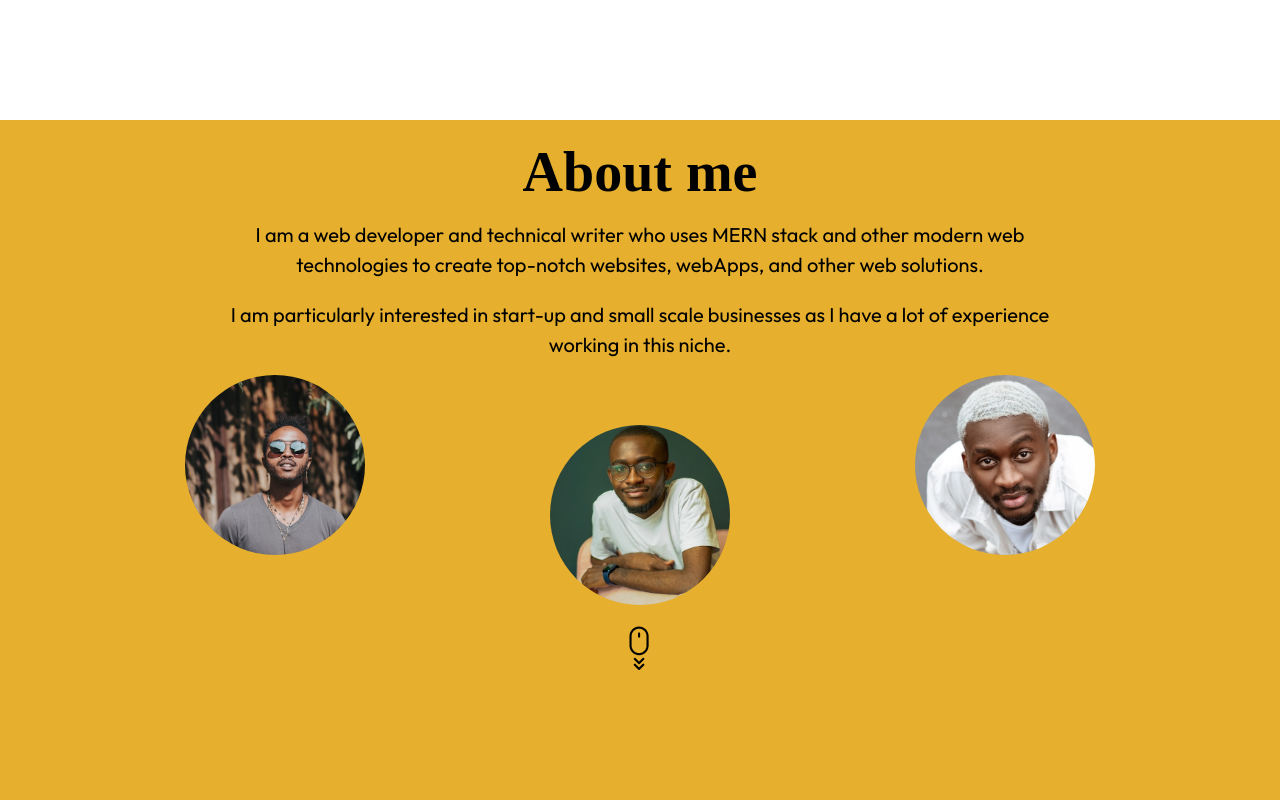
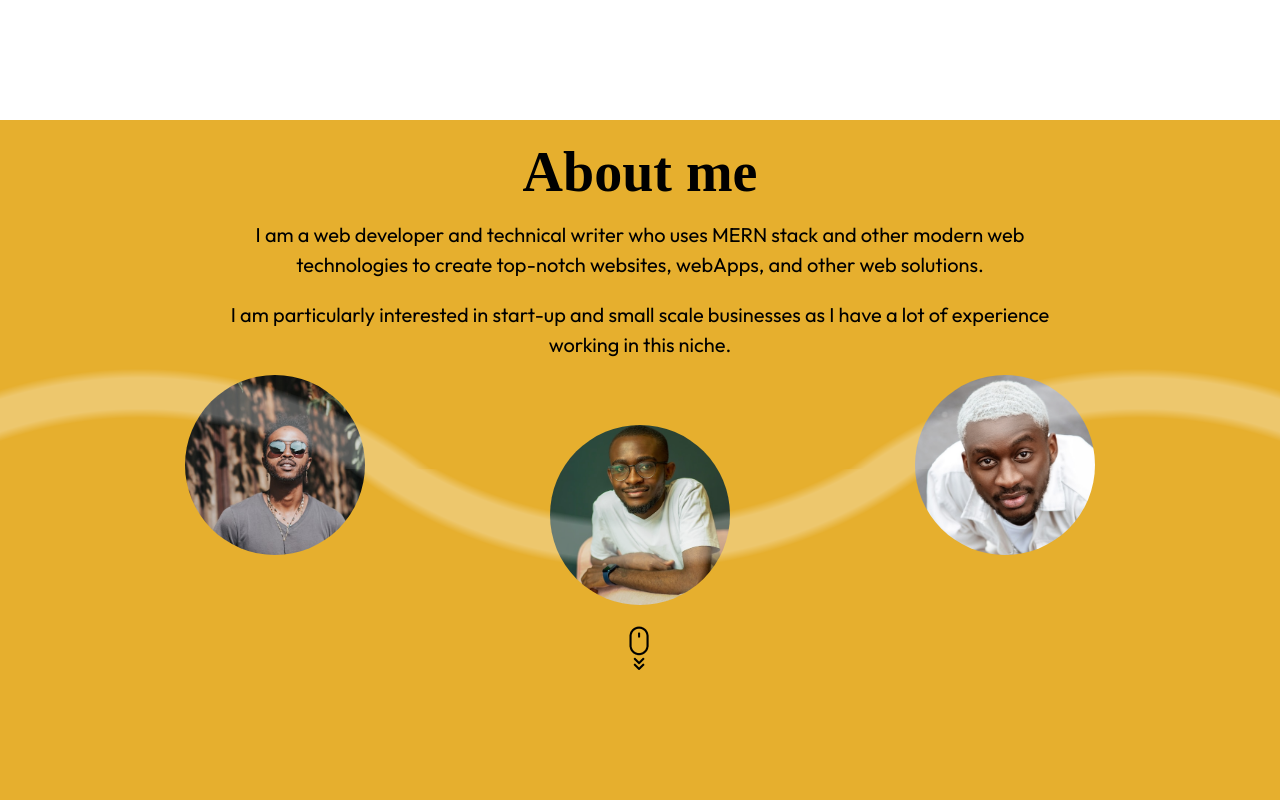
Before and after one commit to Babajide777/the-oyafemi-portfolio, a Next.js app in the folder client/: page / in a window 1280 px wide. Shown: the part 680-1480 px from the top of the page. Built offline with nearby package versions, Linux system fonts and the light colour scheme; a web font is replaced by a local one.

Commit message:
I am getting a curved line through but it isn't what I want

```diff
--- a/client/app/Components/about.tsx
+++ b/client/app/Components/about.tsx
@@ -15,13 +15,58 @@ const About = () => {
     <Box
       id="about"
       sx={{
+        position: 'relative',
         width: '100%',
         minHeight: '100svh',
         background: '#E6AF2E',
         display: 'flex',
         flexDirection: 'column',
         alignItems: 'center',
-        paddingTop: { xs: '40px', md: '20px' }
+        paddingTop: { xs: '40px', md: '20px' },
+        /* Define the CSS variables for the wave */
+        '--s': '250px', // size of the wave
+        '--b': '40px', // thickness of the line
+        '--m': '1.5', // curvature of the wave [0,2]
+        '--R': 'calc(var(--s)*sqrt(var(--m)*var(--m) + 1) + var(--b)/2)',
+        '--_g':
+          '#0000 calc(99% - var(--b)), #000 calc(101% - var(--b)) 99%, #0000 101%',
+        '&::after': {
+          content: '""',
+          position: 'absolute',
+          bottom: 0,
+          left: 0,
+          width: '100%',
+          height: 'calc(2 * var(--R))',
+          background: 'rgba(255, 255, 255, 0.3)',
+          backgroundSize: 'cover',
+          /* Apply the wave mask using our custom properties */
+          mask: `
+            radial-gradient(
+              var(--R) at left 50% bottom calc(-1 * var(--m) * var(--s)),
+              var(--_g)
+            ) calc(50% - 2 * var(--s)) calc(50% - var(--s)/2 - var(--b)/2)
+              / calc(4 * var(--s)) calc(var(--s) + var(--b)) repeat-x,
+            radial-gradient(
+              var(--R) at left 50% top calc(-1 * var(--m) * var(--s)),
+              var(--_g)
+            ) 50% calc(50% + var(--s)/2 + var(--b)/2)
+              / calc(4 * var(--s)) calc(var(--s) + var(--b)) repeat-x
+          `,
+          WebkitMask: `
+            radial-gradient(
+              var(--R) at left 50% bottom calc(-1 * var(--m) * var(--s)),
+              var(--_g)
+            ) calc(50% - 2 * var(--s)) calc(50% - var(--s)/2 - var(--b)/2)
+              / calc(4 * var(--s)) calc(var(--s) + var(--b)) repeat-x,
+            radial-gradient(
+              var(--R) at left 50% top calc(-1 * var(--m) * var(--s)),
+              var(--_g)
+            ) 50% calc(50% + var(--s)/2 + var(--b)/2)
+              / calc(4 * var(--s)) calc(var(--s) + var(--b)) repeat-x
+          `,
+          maskRepeat: 'repeat-x',
+          WebkitMaskRepeat: 'repeat-x'
+        }
       }}
     >
       <Typography component="h3" variant="h3" sx={{ paddingBottom: '15px' }}>
```
